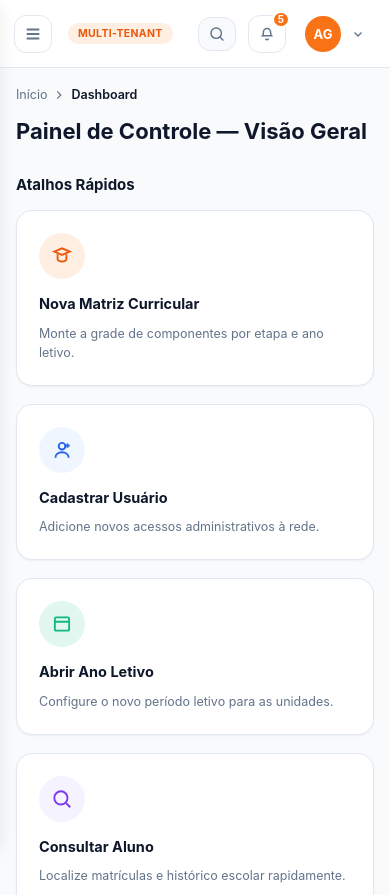
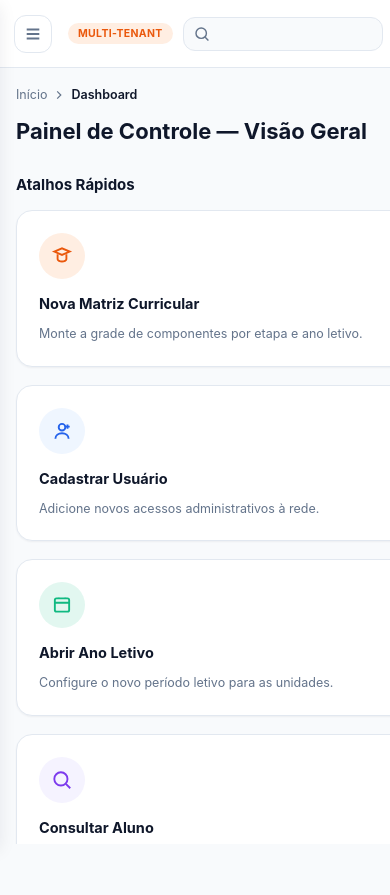
Before and after one commit to sigeiaplus/final-sipro, a plain HTML site: page index.html in a window 390 px wide. Shown: the top 895 px of the page. After the commit the page ends 844 px from the top, so only its background shows below. Drawn offline with Linux system fonts and the light colour scheme.

Commit message:
Add files via upload

```diff
--- a/style.css
+++ b/style.css
@@ -52,6 +52,8 @@
   margin: 0;
   padding: 0;
   height: 100%;
+  max-width: 100%;
+  overflow-x: hidden;
 }
 
 body {
@@ -456,7 +458,8 @@
   display: flex;
   align-items: center;
   gap: 12px;
-  flex-shrink: 0;
+  flex-shrink: 1;
+  min-width: 0;
 }
 
 /* Busca global */
@@ -469,7 +472,9 @@
   border: 1px solid var(--cor-borda);
   background: var(--cor-fundo-app);
   color: var(--cor-texto-secundario);
-  min-width: 260px;
+  width: 260px;
+  min-width: 0;
+  flex-shrink: 1;
   transition: border-color var(--transicao-rapida), box-shadow var(--transicao-rapida);
 }
 
@@ -739,6 +744,16 @@
    Responsivo
    ========================================================================== */
 
+@media (max-width: 1279px) {
+  .global-search {
+    width: 200px;
+  }
+
+  .network-badge__name {
+    max-width: 220px;
+  }
+}
+
 @media (max-width: 960px) {
   .app-shell {
     grid-template-columns: 1fr;
```
